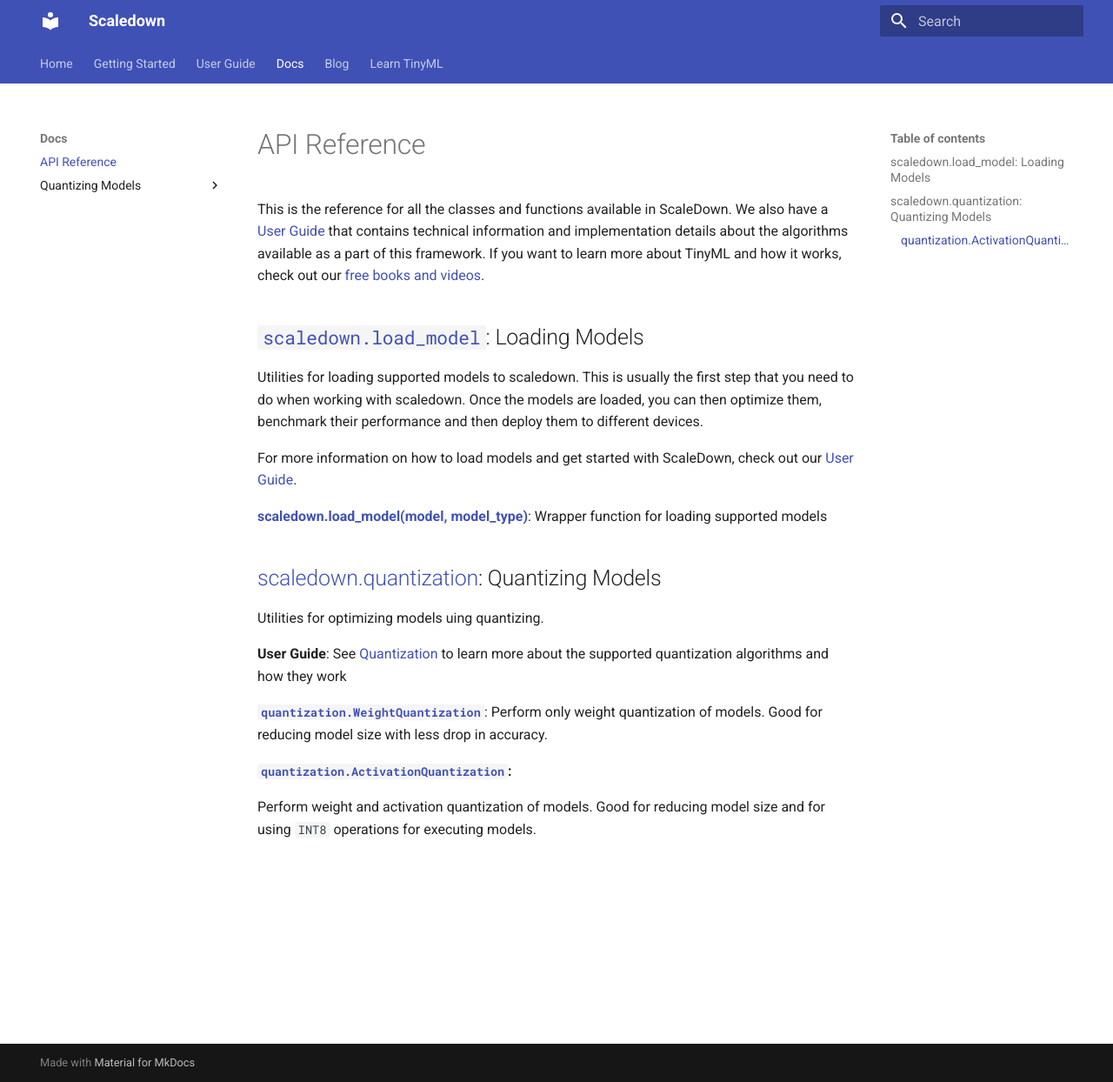
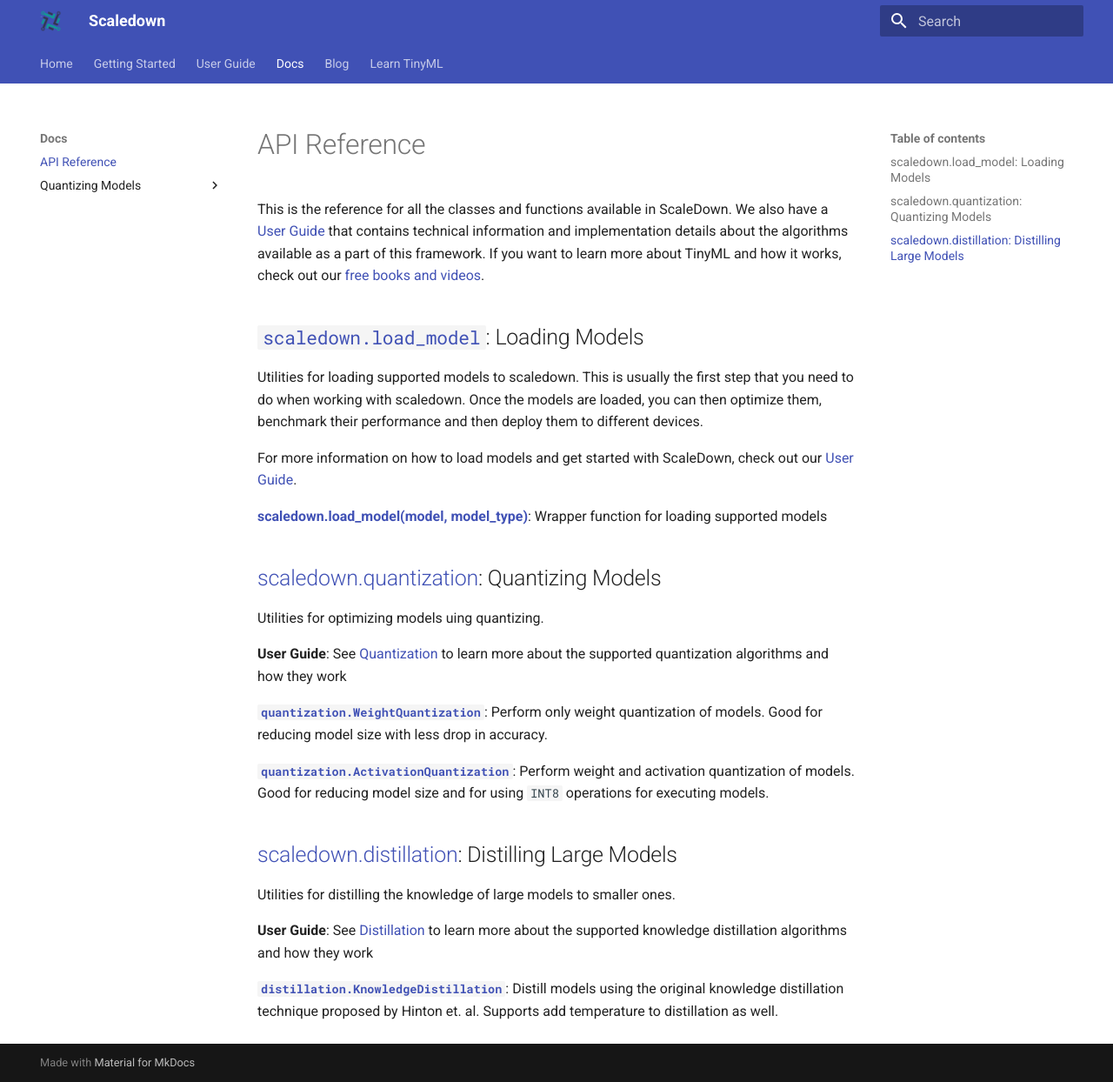
Before and after one commit to scaledown-team/scaledown-team.github.io, an MkDocs documentation site: the page built from docs/api/index.md, in a window 1280 px wide and 1244 px high. Shown: the whole window at 87% size. Built offline with MkDocs 1.6.1 and Material for MkDocs 9.7.7, drawn with Linux system fonts in a browser that asks for light colours.

Commit message:
fix learn; and KD docs

```diff
--- a/docs/api/index.md
+++ b/docs/api/index.md
@@ -16,5 +16,13 @@ Utilities for optimizing models uing quantizing.
 
 **[`quantization.WeightQuantization`](weight_quantization.md)**: Perform only weight quantization of models. Good for reducing model size with less drop in accuracy.
 
-#### **[`quantization.ActivationQuantization`](activation_quantization.md)**:
+**[`quantization.ActivationQuantization`](activation_quantization.md)**:
 Perform weight and activation quantization of models. Good for reducing model size and for using `INT8` operations for executing models.
+
+
+## [scaledown.distillation](distillation.md): Distilling Large Models
+Utilities for distilling the knowledge of large models to smaller ones.
+
+**User Guide**: See [Distillation](../guide/distillation.md) to learn more about the supported knowledge distillation algorithms and how they work
+
+**[`distillation.KnowledgeDistillation`](weight_quantization.md)**: Distill models using the original knowledge distillation technique proposed by Hinton et. al. Supports add temperature to distillation as well.
--- a/mkdocs.yml
+++ b/mkdocs.yml
@@ -2,6 +2,7 @@ site_name: Scaledown
 
 theme:
   name: material
+  logo: assets/highres_logo.png
   features:
     - navigation.tabs
 
@@ -17,7 +18,7 @@ nav:
     - 'Quantizing Models':
       - api/weight_quantization.md
   - 'Blog': https://scaledown-team.github.io/blog
-  - 'Learn TinyML': https://scaledown-team.github.io/practical_tinyml_book/intro.html
+  - 'Learn TinyML': learn.md
 
 extra:
   analytics:
```
Also changed, not shown: docs/learn.md (added, +12 -0 lines), docs/assets/highres_logo.png (added).
